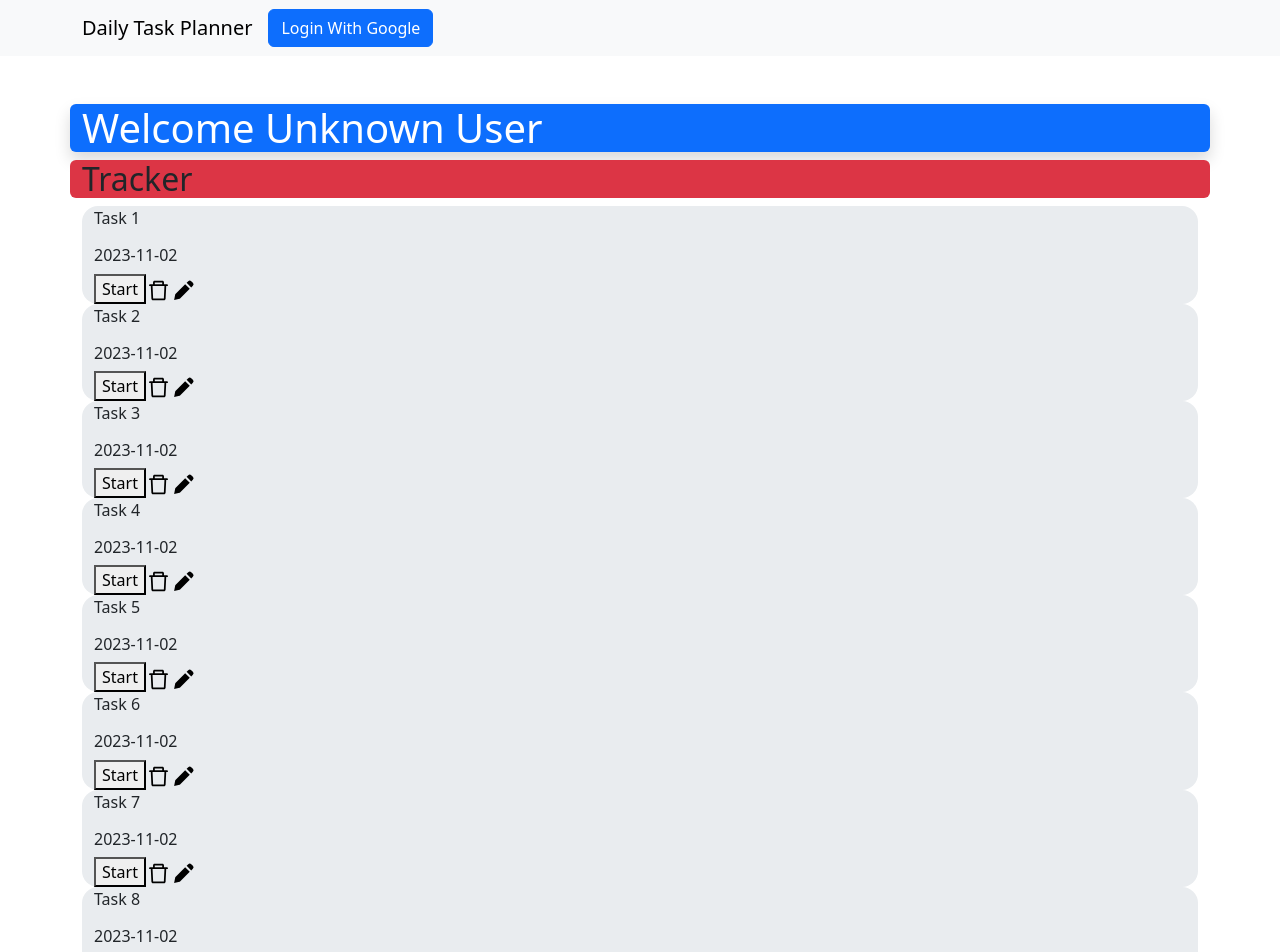
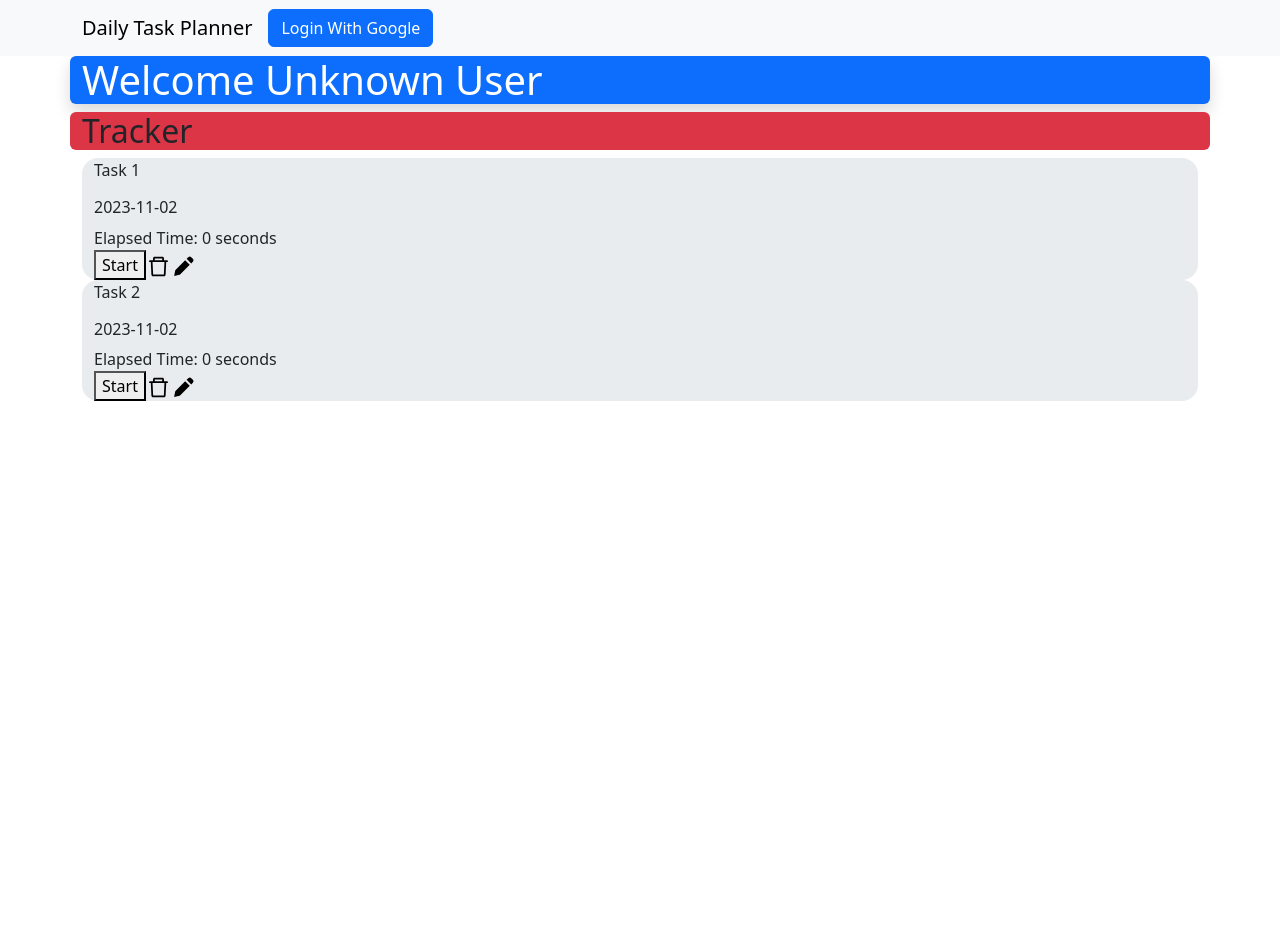
Before and after one commit to Dhinesh4668/internship_task, a React (Vite) app in the folder client/: page /home in a window 1280 px wide. Shown: the top 952 px of the page. After the commit the page ends 800 px from the top, so only its background shows below. Built offline with nearby package versions, Linux system fonts and the light colour scheme.

Commit message:
adding some styles

```diff
--- a/client/package.json
+++ b/client/package.json
@@ -17,7 +17,8 @@
     "react-dom": "^18.2.0",
     "react-google-button": "^0.7.2",
     "react-icons": "^4.11.0",
-    "react-router-dom": "^6.18.0"
+    "react-router-dom": "^6.18.0",
+    "react-toastify": "^9.1.3"
   },
   "devDependencies": {
     "@types/react": "^18.2.15",
--- a/client/src/Components/login/GoogleAuth.jsx
+++ b/client/src/Components/login/GoogleAuth.jsx
@@ -2,7 +2,7 @@ import React, { useEffect, useState } from "react";
 import { auth, provider } from "../../firebase.config";
 import { signInWithPopup } from "firebase/auth";
 import { useNavigate } from 'react-router-dom';
-
+import {toast} from 'react-toastify'
 // import {} from 'react-icons'
 const GoogleAuth = () => {
   const [value, setValue] = useState("");
@@ -14,7 +14,7 @@ const navigate = useNavigate();
       setValue(data.user.email);
       localStorage.setItem("email", data.user.email);
 
-
+      toast.success("login sucessfully")
       // history.push('/home')
     });
   };
--- a/client/src/Pages/Create.jsx
+++ b/client/src/Pages/Create.jsx
@@ -1,29 +1,59 @@
-import React,{useState, useEffect} from 'react'
 
+import React, { useState } from 'react';
+import axios from 'axios';
+import {toast} from 'react-toastify'
 const Create = () => {
-  const[title, setTitle] = useState('');
-  const[Date, setDate] = useState('');
+  const [title, setTitle] = useState('');
+  const [date, setDate] = useState('');
+  const [status, setStatus] = useState('');
 
-  // handle submit
-  function HandleSubmit(){
+  const handleSubmit = async (e) => {
+    e.preventDefault();
+    try {
+      const response = await axios.post('http://localhost:5000/create', {
+        title,
+        date,
+        status,
+      });
+      console.log('Task created. Task ID:', response.data.task_id);
+      toast.success("track item was created")
+    } catch (error) {
+      console.error('Error creating task:', error);
+      toast.error("error occerd")
+    }
+  };
 
-  }
   return (
-    <div className='container bg-body-secondary p-5 rounded-3'>
-      <form className='form-group ' action="">
-        <label >Title</label><br />
-        <input type="text" className='form-control' placeholder='Type the day tracker'/><br />
-        <label>Status</label><br />
-        <input type="checkbox" name="complete" id="" /><br></br>
-        <label >Date</label><br />
-        <input type="date" className='form-control' name="set the date " id="" />
-      </form>
-      {/* button submit */}
-      <div className='pt-4'>
-        <button className='btn btn-primary'>Submit</button>
-      </div>
+    <div className='container bg-secondary mt-3 p-5 rounded-4 text-white'>
+        <form className='form-group  ' onSubmit={handleSubmit}>
+      <label>Title</label>
+      <input
+        type="text"
+        placeholder="Title"
+        className='form-control'
+        value={title}
+        onChange={(e) => setTitle(e.target.value)}
+      /><br />
+      <label>Date</label><br />
+      <input
+        type="date"
+        value={date}
+        className='form-control'
+        onChange={(e) => setDate(e.target.value)}
+      /><br />
+      <label>Status</label><br />
+      <input
+        type="text"
+        placeholder="Status"
+        value={status}
+        className='form-control'
+        onChange={(e) => setStatus(e.target.value)}
+      />
+      <button className='btn btn-success mt-4' type="submit">Create Task</button>
+    </form>
     </div>
-  )
-}
 
-export default Create
+  );
+};
+
+export default Create;
--- a/client/src/Pages/Home.jsx
+++ b/client/src/Pages/Home.jsx
@@ -1,32 +1,31 @@
 import React, { useEffect, useState } from 'react';
 import axios from 'axios';
-import {BiSolidPencil, } from 'react-icons/bi'
-import {AiOutlineDelete} from 'react-icons/ai'
-// import firebase from 'firebase/app';
-// import 'firebase/auth'
-// import {useNavigate} from 'react-router-dom'
+import { BiSolidPencil } from 'react-icons/bi';
+import { AiOutlineDelete } from 'react-icons/ai';
 
 const Home = () => {
-  // const navigate = useNavigate()
-  // const [data, setData] = useState([]);
   const [data, setData] = useState([
-    { id: 1, title: "Task 1", date: "2023-11-02", status: "Not Started", startTime: null, stopTime: null, isTracking: false },
-    { id: 2, title: "Task 2", date: "2023-11-02", status: "Not Started", startTime: null, stopTime: null, isTracking: false },
-    { id: 3, title: "Task 3", date: "2023-11-02", status: "Not Started", startTime: null, stopTime: null, isTracking: false },
-    { id: 4, title: "Task 4", date: "2023-11-02", status: "Not Started", startTime: null, stopTime: null, isTracking: false },
-    { id: 5, title: "Task 5", date: "2023-11-02", status: "Not Started", startTime: null, stopTime: null, isTracking: false },
-    { id: 6, title: "Task 6", date: "2023-11-02", status: "Not Started", startTime: null, stopTime: null, isTracking: false },
-    { id: 7, title: "Task 7", date: "2023-11-02", status: "Not Started", startTime: null, stopTime: null, isTracking: false },
-    { id: 8, title: "Task 8", date: "2023-11-02", status: "Not Started", startTime: null, stopTime: null, isTracking: false },
-    { id: 9, title: "Task 9", date: "2023-11-02", status: "Not Started", startTime: null, stopTime: null, isTracking: false },
-    { id: 10, title: "Task 10", date: "2023-11-02", status: "Not Started", startTime: null, stopTime: null, isTracking: false },
-    { id: 11, title: "Task 11", date: "2023-11-02", status: "Not Started", startTime: null, stopTime: null, isTracking: false },
-
+    {
+      id: 1,
+      title: "Task 1",
+      date: "2023-11-02",
+      status: "Not Started",
+      isTracking: false,
+      elapsedTime: 0,
+      timer: null,
+    },
+    {
+      id: 2,
+      title: "Task 2",
+      date: "2023-11-02",
+      status: "Not Started",
+      isTracking: false,
+      elapsedTime: 0,
+      timer: null,
+    }
   ]);
 
-
-
-  // handle the data track items
+  // Handle starting a task timer
   const handleStartTask = (taskId) => {
     const taskIndex = data.findIndex((task) => task.id === taskId);
     if (taskIndex !== -1) {
@@ -36,10 +35,16 @@ const Home = () => {
         startTime: new Date(),
         isTracking: true,
       };
+      // Start the timer
+      updatedData[taskIndex].timer = setInterval(() => {
+        updatedData[taskIndex].elapsedTime += 1;
+        setData([...updatedData]);
+      }, 1000);
       setData(updatedData);
     }
   };
 
+  // Handle a task timer
   const handleStopTask = (taskId) => {
     const taskIndex = data.findIndex((task) => task.id === taskId);
     if (taskIndex !== -1) {
@@ -49,61 +54,20 @@ const Home = () => {
         stopTime: new Date(),
         isTracking: false,
       };
+      // Stop the timer
+      clearInterval(updatedData[taskIndex].timer);
       setData(updatedData);
     }
   };
 
-
-
-
-
-  const[user, setUser] = useState(null)
-  useEffect(() => {
-    // axios.get('http://localhost:5000/display')
-    //   .then(response => {
-    //     setData(response.data);
-    //   })
-    //   .catch(error => {
-    //     console.log(error);
-    //   });
-
-
-      // disply the profile name and pic
-  //  firebase.auth().onAuthStateChange(authUser =>{
-  //   if(authUser){
-  //     setUser(authUser)
-  //   }
-  //  })
-  }, []);
-
-
-
   return (
-    <aside>
-      {/* User name and user profile */}
-      <div className='pt-5'>
-        <div className='container bg-primary rounded-2 shadow text-white'>
-          {/* {user ? (
-            <div>
-              <h1 className='text-Capitalize'>welcome back, {user.displayName}</h1>
-              <img
-                src={user.photoURL}
-                alt={`${user.displayName}'s Profile`}
-                style={{ width: '50px', height: '50px' }}
-              />
-            </div>
-          ):(
-            <h1 className='text-capitalize'>welcome unknown user </h1>
-          )} */}
-           <h1 className='text-capitalize'>welcome unknown user </h1>
-        </div>
+    <>
+      <div className='container bg-primary rounded-2 shadow text-white'>
+        <h1 className='text-capitalize'>Welcome unknown user</h1>
       </div>
-
-      {/* title */}
       <div className='bg-danger container rounded-2'>
-          <h2>Tracker</h2>
+        <h2>Tracker</h2>
       </div>
-      {/* Tasks list */}
       <div className="container">
         {data.map((task, index) => (
           <ItemTrack
@@ -111,50 +75,28 @@ const Home = () => {
             title={task.title}
             date={task.date}
             startTime={task.startTime}
-            stopTime={task.stopTime}
             isTracking={task.isTracking}
+            elapsedTime={task.elapsedTime}
             onStart={() => handleStartTask(task.id)}
             onStop={() => handleStopTask(task.id)}
           />
         ))}
       </div>
-    </aside>
+    </>
   );
 };
 
 export default Home;
-// const TaskItem = ({title,date})=>{
-//   return(
-//     <div className='bg-body-secondary container rounded-4' style={{
-//       display: 'flex',
-//       flexDirection: 'row',
-//       justifyContent: 'space-between',
-//       marginTop: 10,
-//       height: 'auto',
-//       alignItems: 'center'
-//     }}>
-//       <p className='text-wrap text-capitalize' style={{
-//         width: '30%'
-//       }}>{title}</p>
-//       <h6>{date}</h6>
-//       <div>
-//       <AiOutlineDelete size={25} color='black' />
-//       <BiSolidPencil size={25} color='black' />
-//       </div>
-//     </div>
-//   )
-// }
 
-
-
-
-// track the itemas
-const ItemTrack = ({ title, date, startTime, stopTime, isTracking, onStart, onStop }) => {
+const ItemTrack = ({ title, date, startTime, isTracking, elapsedTime, onStart, onStop }) => {
   return (
     <div className="bg-body-secondary container rounded-4">
       <p className="text-wrap text-capitalize" style={{ width: "30%" }}>{title}</p>
       <h6>{date}</h6>
       <div>
+        <div>
+          Elapsed Time: {elapsedTime} seconds
+        </div>
         {isTracking ? (
           <button onClick={onStop}>Stop</button>
         ) : (
--- a/client/src/main.jsx
+++ b/client/src/main.jsx
@@ -2,10 +2,12 @@ import React from 'react'
 import ReactDOM from 'react-dom/client'
 import App from './App.jsx'
 import 'bootstrap/dist/css/bootstrap.min.css'
-import 'bootstrap/dist/js/bootstrap.bundle.js'
+import 'bootstrap/dist/js/bootstrap.bundle.min'
+import { ToastContainer } from 'react-toastify';
+import 'react-toastify/dist/ReactToastify.css';
 ReactDOM.createRoot(document.getElementById('root')).render(
   <React.StrictMode>
-
     <App />
+    <ToastContainer position="top-right" autoClose={3000} hideProgressBar={false} newestOnTop={false} closeOnClick rtl={false} pauseOnFocusLoss draggable pauseOnHover />
   </React.StrictMode>,
 )
```
Also changed, not shown: client/src/Components/SidePanel/Slider.jsx (+19 -4 lines), 2 other files (tests, documents, lock files or other folders).
